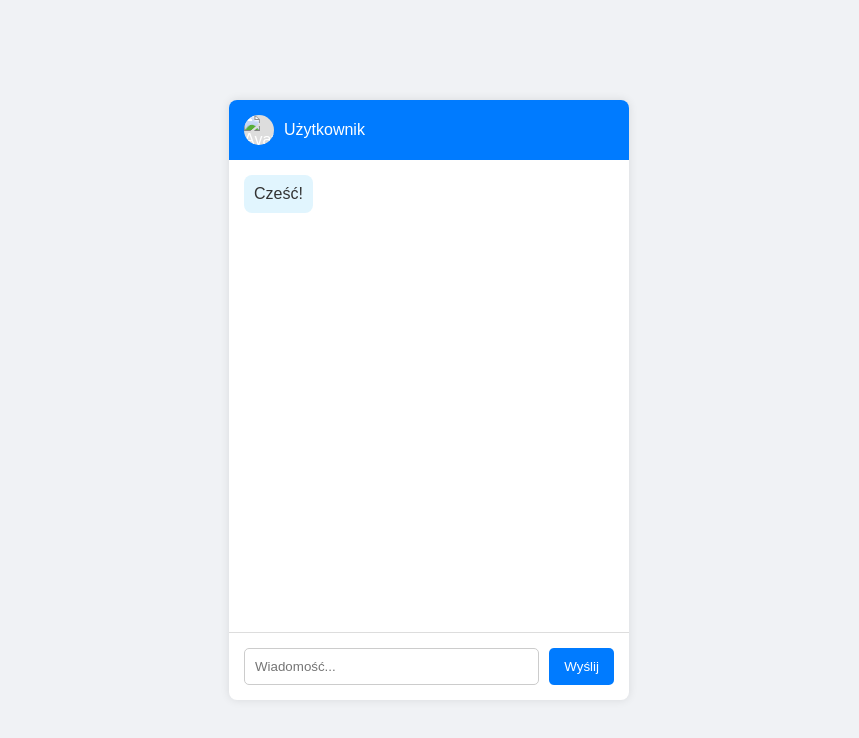
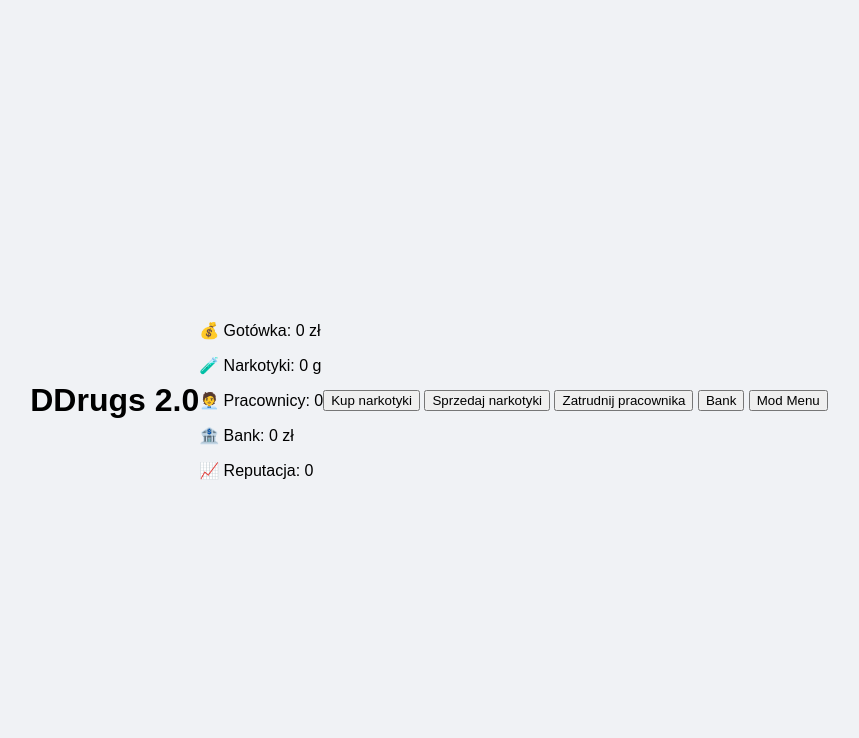
Before and after one commit to dkmapks/messenger, a plain HTML site: page index.html in a window 1280 px wide. Shown: the whole page, without its empty margins (211-1070 px from the left). Drawn offline with Linux system fonts and the light colour scheme.

Commit message:
Update index.html

```diff
--- a/index.html
+++ b/index.html
@@ -1,28 +1,35 @@
 <!DOCTYPE html>
 <html lang="pl">
 <head>
-    <meta charset="UTF-8">
-    <meta name="viewport" content="width=device-width, initial-scale=1.0">
-    <title>Prosty Messenger</title>
-    <link rel="stylesheet" href="style.css">
-    <link rel="manifest" href="manifest.json">
+  <meta charset="UTF-8" />
+  <title>DDrugs 2.0</title>
+  <link rel="stylesheet" href="style.css" />
 </head>
 <body>
-    <div class="messenger-container">
-        <div class="chat-header">
-            <div class="user-info">
-                <img src="default-avatar.png" alt="Avatar" class="avatar">
-                <span>Użytkownik</span>
-            </div>
-        </div>
-        <div class="chat-body" id="chat-body">
-            </div>
-        <div class="chat-input">
-            <input type="text" id="message-input" placeholder="Wiadomość...">
-            <button id="send-button">Wyślij</button>
-        </div>
-    </div>
+  <h1>DDrugs 2.0</h1>
 
-    <script src="script.js"></script>
+  <div id="stats">
+    <p>💰 Gotówka: <span id="cash">0</span> zł</p>
+    <p>🧪 Narkotyki: <span id="drugs">0</span> g</p>
+    <p>🧑‍💼 Pracownicy: <span id="workers">0</span></p>
+    <p>🏦 Bank: <span id="bank">0</span> zł</p>
+    <p>📈 Reputacja: <span id="reputation">0</span></p>
+  </div>
+
+  <div id="actions">
+    <button onclick="buyDrugs()">Kup narkotyki</button>
+    <button onclick="sellDrugs()">Sprzedaj narkotyki</button>
+    <button onclick="hireWorker()">Zatrudnij pracownika</button>
+    <button onclick="openBank()">Bank</button>
+    <button onclick="openModMenu()">Mod Menu</button>
+  </div>
+
+  <div id="modMenu" style="display:none;">
+    <h2>Mod Menu</h2>
+    <input type="text" id="modCode" placeholder="Wprowadź kod" />
+    <button onclick="activateMod()">Aktywuj</button>
+  </div>
+
+  <script src="script.js"></script>
 </body>
 </html>
```
